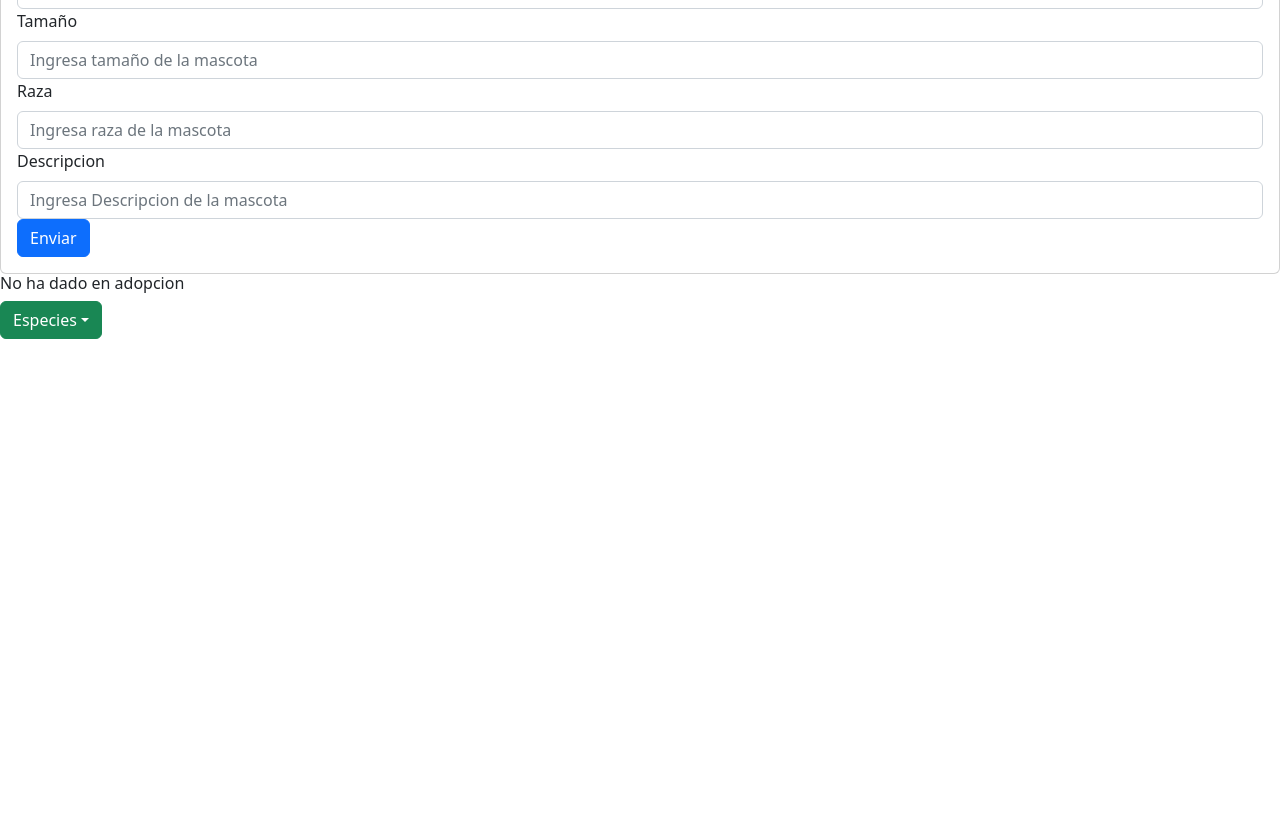
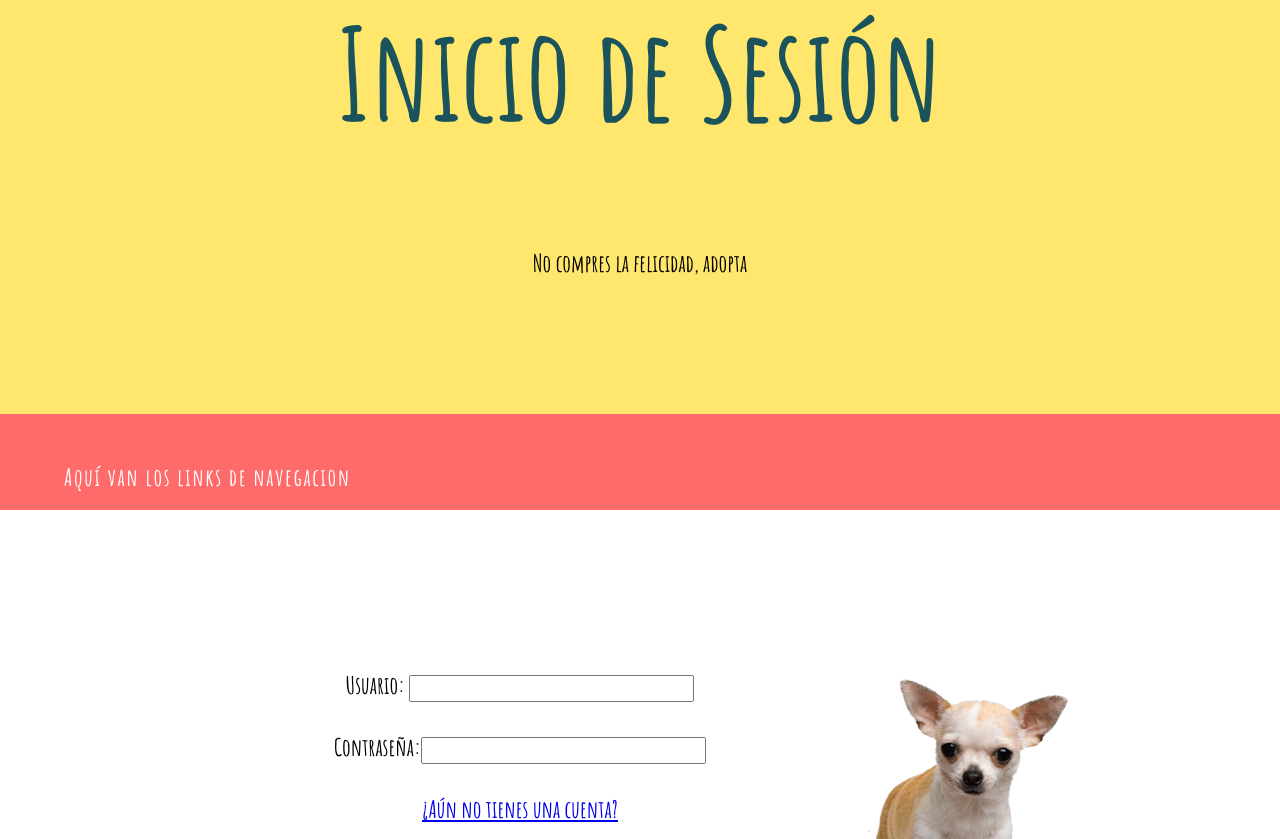
Before and after one commit to DanielaDelaCruzYamahoka/adoptme, a React (Create React App) app: page / in a window 1280 px wide. Shown: the part 360-1199 px from the top of the page. Before the commit the page ends 800 px from the top, so only its background shows below. Built offline with nearby package versions, Linux system fonts and the light colour scheme.

Commit message:
inicio de sesion (estilos) hecho

```diff
--- a/src/App.js
+++ b/src/App.js
@@ -1,13 +1,14 @@
 import React, {useState} from 'react';
-import {Button, Card, Dropdown} from 'react-bootstrap/';
+//import {Button, Card, Dropdown} from 'react-bootstrap/';
 import perro1 from './istock.jpg'
 import Registro from './Components/Registro';
-import PrincipalMascotas from './Components/PrincipalMascotas';
+//import PrincipalMascotas from './Components/PrincipalMascotas';
+import InicioSesion from './Components/InicioSesion';
 function App() {
 
   return (
     <div>
-      <PrincipalMascotas/>
+      <InicioSesion/>
     </div>
   );
 }
--- /dev/null
+++ b/src/Components/InicioSesion.js
@@ -0,0 +1,56 @@
+import React from 'react';
+import './EstiloFormularios.css'
+import Header from './Header';
+import Navegacion from './Navegacion';
+import chihuahua from '../chihuahua.png'
+import FooterIndex from './FooterIndex';
+
+function InicioSesion(){
+    return (
+        <div>
+         <Header
+          texto1="Bienvenido"
+          texto2="Inicio de Sesión"
+          />
+          {/* en la sección de navegación se debe poner los liks para regresarse a las paginas anteriores */}
+          <Navegacion
+          etiqueta={<a>Aquí van los links de navegacion</a>}
+          />
+
+          <main className='mainRegistro'>
+            <section className='Formulario'>
+              <form >
+                <label>Usuario: </label>
+                <input
+                type="text"
+                name="usuario"
+                size="25"
+                title="Es obligatorio ingresar un nombre"
+                required
+                />
+                <br/><br/>
+                <label>Contraseña:</label>
+                <input
+                type="password"
+                name="contraseña"
+                onChange="onChange()"
+                size="25"
+                title="Rellene este campo"
+                required
+                />
+                <br/><br/>
+                <a href="Registro.html">¿Aún no tienes una cuenta?<br/><br/></a>
+                <input class="enviar" type="submit" value="Enviar"></input>
+              </form>
+              <div>
+                <img src={chihuahua}/>
+              </div>
+            </section>
+          </main>
+
+          <FooterIndex/>
+        </div>
+      );
+}
+
+export default InicioSesion;
```
